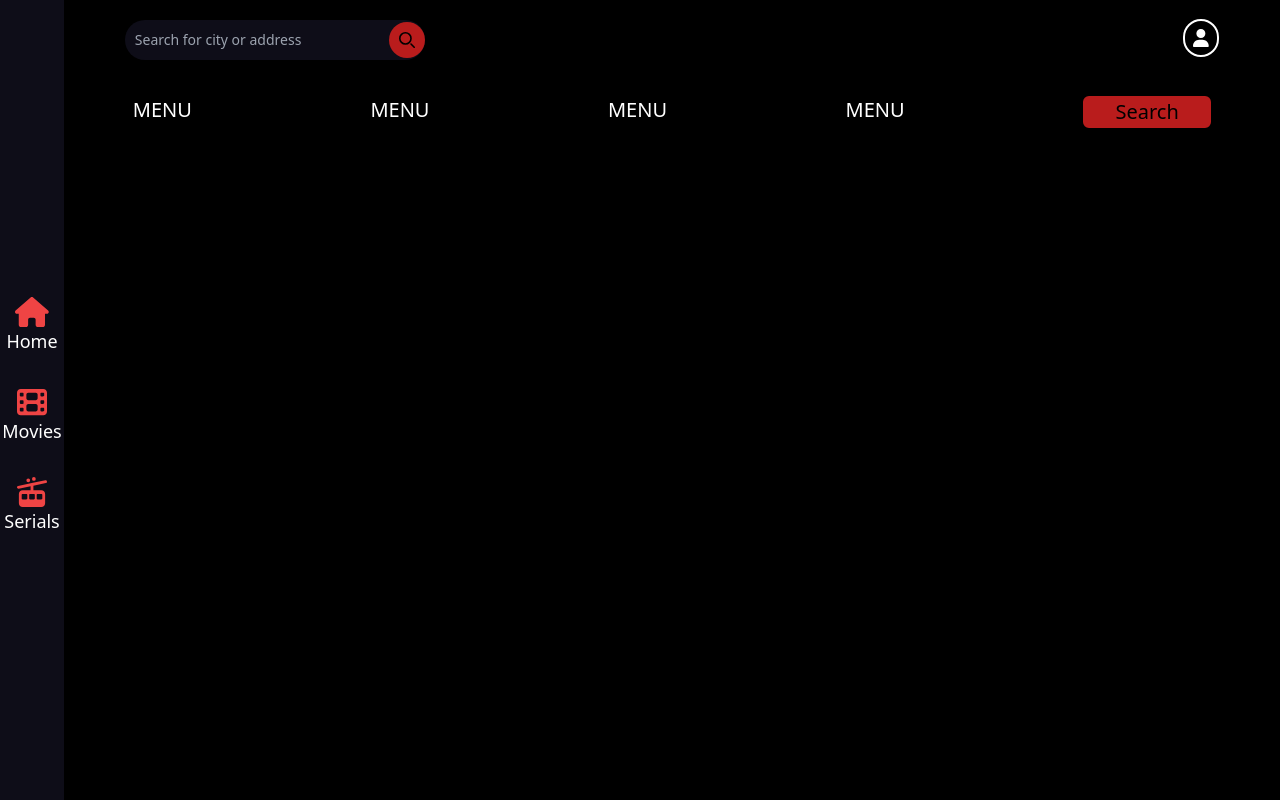
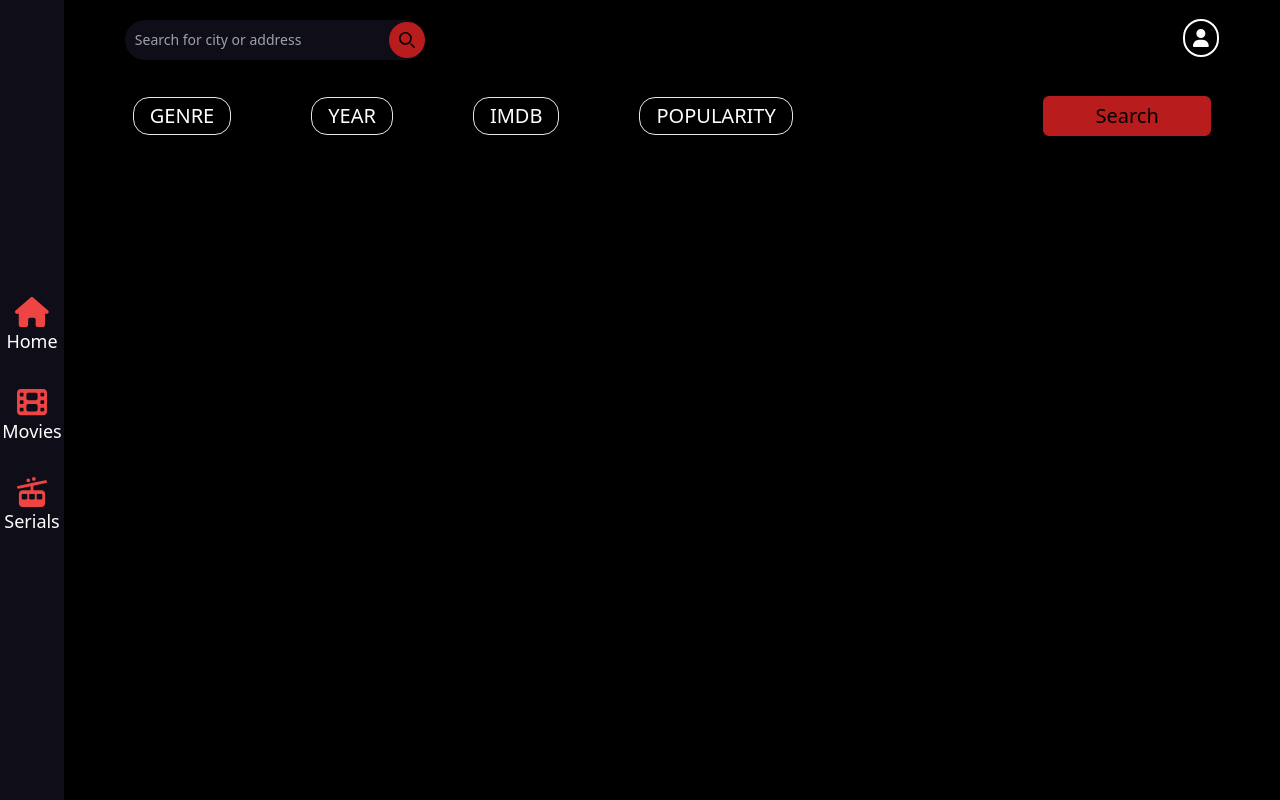
Before and after one commit to mikhela/Movies, a React (Vite) app in the folder frontend/: page /movies in a window 1280 px wide. Built offline with nearby package versions, Linux system fonts and the light colour scheme.

Commit message:
dropdown

```diff
--- a/frontend/src/components/Dropdown.jsx
+++ b/frontend/src/components/Dropdown.jsx
@@ -1,25 +1,32 @@
-import React from 'react'
-
+import React from 'react';
 import {
   Menu,
   MenuHandler,
   MenuList,
   MenuItem,
   Button,
-} from "@material-tailwind/react";
-export default function Dropdown(props) {
+} from '@material-tailwind/react';
+
+export default function Dropdown({ label, items }) {
   return (
-    <div>
-  <Menu>
-      <MenuHandler>
-        <Button className='text-xl'>Menu</Button>
-      </MenuHandler>
-      <MenuList className='text-xl bg-transparent text-white'>
-        <MenuItem>Menu Item 1</MenuItem>
-        <MenuItem>Menu Item 2</MenuItem>
-        <MenuItem>Menu Item 3</MenuItem>
-      </MenuList>
-    </Menu>
+    <div className="flex justify-center   border-[1px] px-1 lg:px-4 py-1 rounded-2xl">
+      <div className="">
+        <Menu>
+         <MenuHandler>
+            <Button className="text-xl">{label}</Button>
+          </MenuHandler>
+          <MenuList className="text-xl bg-transparent text-white bg-black border-[1px] px-1 py-2">
+            {items.map((item, index) => (
+              <MenuItem
+                className="text-left mt-2 w-[100px] md:w-[150px] hover:bg-transparent hover:text-white"
+                key={index}
+              >
+                {item}
+              </MenuItem>
+            ))}
+          </MenuList>
+        </Menu>
+      </div>
     </div>
-  )
+  );
 }
--- a/frontend/src/components/SortNavbar.jsx
+++ b/frontend/src/components/SortNavbar.jsx
@@ -1,19 +1,41 @@
-import React, { useState } from 'react'
-import Dropdown from './Dropdown'
+import React, { useState } from 'react';
+import Dropdown from './Dropdown';
+
 export default function SortNavbar() {
-    const [hover, isHover] = useState(false)
+  const [hover, setHover] = useState(false);
+
+  // Sample dropdown options
+  const genres = ['Romance', 'Comedy', 'Action', 'Drama', 'Horror'];
+  const years = ['2023', '2022', '2021', '2020', '2019'];
+  const imdbRatings = ['0-3', '3-6', '6-9', '9-10'];
+  const popularity = ['Most Popular', 'Least Popular'];
+
   return (
-    <div className='flex justify-between mt-4'>
-            {/* Genre  */}
-            <Dropdown />
-            {/* Year  */}
-            <Dropdown />
-            {/* IMDb  */}
-            <Dropdown />
-            {/* Popularity  */}
-            <Dropdown />
+    <div className="w-full mt-4 sm:flex sm:gap-8">
+      {/* Grid by default, block layout on small screens and up */}
+      <div className="grid grid-cols-2 gap-8 w-full sm:flex items-center md:gap-20">
 
-            <button onMouseEnter={() => isHover(true)} onMouseLeave={() => isHover(false)} className={`btn  text-xl px-3 w-32 text-center cursor-pointer rounded-md ${hover ? "border-2 border-white text-white bg-black" : "bg-red-700 border-2 border-red-700"} transition-all duration-1000`}>Search</button>
+        {/* Genre */}
+        <Dropdown label="Genre" items={genres} />
+
+        {/* Year */}
+        <Dropdown label="Year" items={years} />
+
+        {/* IMDb */}
+        <Dropdown label="IMDb" items={imdbRatings} />
+
+        {/* Popularity */}
+        <Dropdown label="Popularity" items={popularity} />
+      </div>
+
+      {/* Full-width button below the grid */}
+      <button
+        onMouseEnter={() => setHover(true)}
+        onMouseLeave={() => setHover(false)}
+        className={`btn mt-4 sm:mt-0 text-xl px-3 py-1 w-full sm:w-[200px] text-center cursor-pointer rounded-md ${hover ? "border-2 border-white text-white bg-black" : "bg-red-700 border-2 border-red-700"} transition-all duration-1000`}
+      >
+        Search
+      </button>
     </div>
-  )
+  );
 }
--- a/frontend/src/index.css
+++ b/frontend/src/index.css
@@ -16,3 +16,8 @@ body{
     width: 90%;
     margin: auto;
 }
+
+.blur
+{
+    backdrop-filter: blur(20px);
+}
--- a/frontend/src/pages/Movies.jsx
+++ b/frontend/src/pages/Movies.jsx
@@ -5,7 +5,7 @@ export default function Movies() {
   return (
     <div>
         <Navbar />
-        <div className="container px-2">
+        <div className="container px-2 ">
             <SortNavbar />
         </div>
     </div>
```
